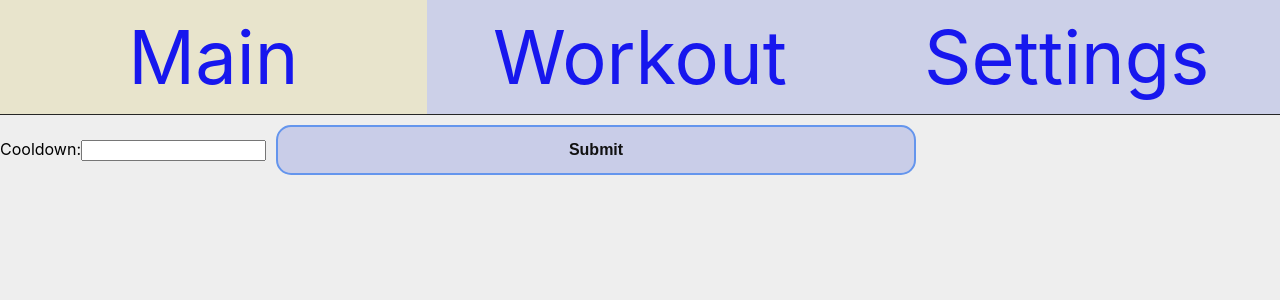
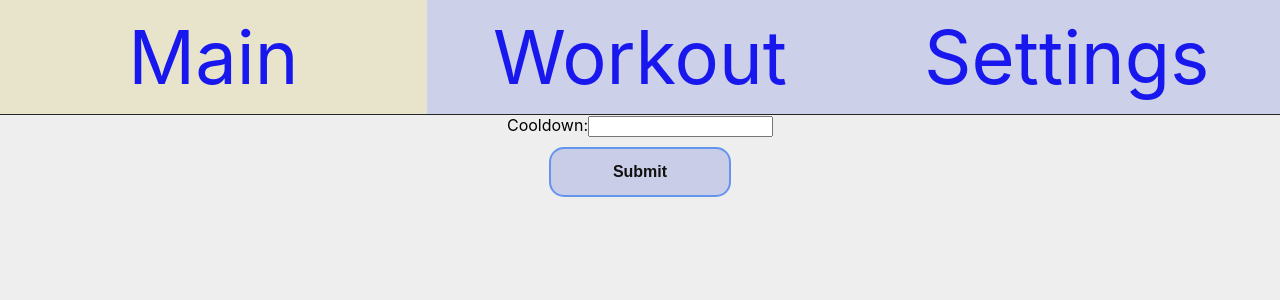
Before and after one commit to Sebosun/workout-app, a React (Create React App) app: page /settings in a window 1280 px wide. Shown: the top 300 px of the page. Built offline with nearby package versions, Linux system fonts and the light colour scheme.

Commit message:
flex container

```diff
--- a/src/components/forms/CooldownForm.js
+++ b/src/components/forms/CooldownForm.js
@@ -7,6 +7,7 @@ const CooldownForm = (props) => {
       <input
         value={props.cooldown}
         onChange={props.cooldownHandler}
+        id="cooldown"
         type="number"
         name="cooldown"
       />
--- a/src/components/pages/FrontPage.js
+++ b/src/components/pages/FrontPage.js
@@ -1,7 +1,12 @@
 import React from "react";
+import Flex from "../ui/Flex";
 
 const FrontPage = (props) => {
-  return <h1>Lala random text</h1>;
+  return (
+    <Flex>
+      <h1>Lala random text</h1>
+    </Flex>
+  );
 };
 
 export default FrontPage;
--- a/src/components/pages/NotFound.js
+++ b/src/components/pages/NotFound.js
@@ -1,19 +1,27 @@
 import React, { useEffect, useState } from "react";
 import { Redirect } from "react-router-dom";
+import Flex from "../ui/Flex";
 
 const NotFound = (props) => {
   const [redirect, setRedirect] = useState(null);
 
   setTimeout(() => {
     setRedirect(<Redirect to="/main" />);
-  }, 1000);
+  }, 4000);
 
   return (
-    <div style={{ textAlign: "center" }}>
+    <Flex column={true}>
       <h1>Page not found</h1>
       <p> You will be redirected to the main page shortly</p>
-      {redirect}
-    </div>
+      <p>
+        Dolor eligendi dolorum voluptatibus eaque vero Culpa esse quam optio
+        repellat molestiae. Quisquam corrupti sapiente sapiente exercitationem
+        beatae Neque autem dignissimos ratione qui optio Recusandae dolorem
+        consequuntur distinctio tempora sint.
+      </p>
+
+      {/* {redirect} */}
+    </Flex>
   );
 };
 
--- a/src/components/pages/Settings.js
+++ b/src/components/pages/Settings.js
@@ -1,10 +1,11 @@
 import React from "react";
-import CooldownForm from "../forms/CooldownForm";
 import { useState } from "react";
-import Button from "../ui/Button";
 import { useDispatch, useSelector } from "react-redux";
 import { settingsActions } from "../../store/settings-slice";
-import { timerActions } from "../../store/timer-slice";
+
+import Flex from "../ui/Flex";
+import CooldownForm from "../forms/CooldownForm";
+import Button from "../ui/Button";
 
 const Settings = () => {
   const cooldownRedux = useSelector((state) => state.settings.cooldown);
@@ -21,10 +22,12 @@ const Settings = () => {
   const cooldownHandler = (e) => setCooldown(e.target.value);
 
   return (
-    <form onSubmit={submitHandler}>
-      <CooldownForm value={cooldown} cooldownHandler={cooldownHandler} />
-      <Button> Submit</Button>
-    </form>
+    <Flex>
+      <form onSubmit={submitHandler}>
+        <CooldownForm value={cooldown} cooldownHandler={cooldownHandler} />
+        <Button> Submit</Button>
+      </form>
+    </Flex>
   );
 };
 
--- /dev/null
+++ b/src/components/ui/Flex.js
@@ -0,0 +1,14 @@
+import React from "react";
+import classes from "./Flex.module.css";
+
+const Flex = (props) => {
+  return (
+    <div className={classes.flexWrap}>
+      <div className={`${classes.flex} ${props.column && classes.column}`}>
+        {props.children}
+      </div>
+    </div>
+  );
+};
+
+export default Flex;
--- /dev/null
+++ b/src/components/ui/Flex.module.css
@@ -0,0 +1,15 @@
+.flexWrap {
+  text-align: center;
+  margin: 0 auto;
+  max-width: 900px;
+}
+
+.flex {
+  display: flex;
+  justify-content: center;
+  align-content: center;
+}
+
+.column {
+  flex-direction: column;
+}
```
